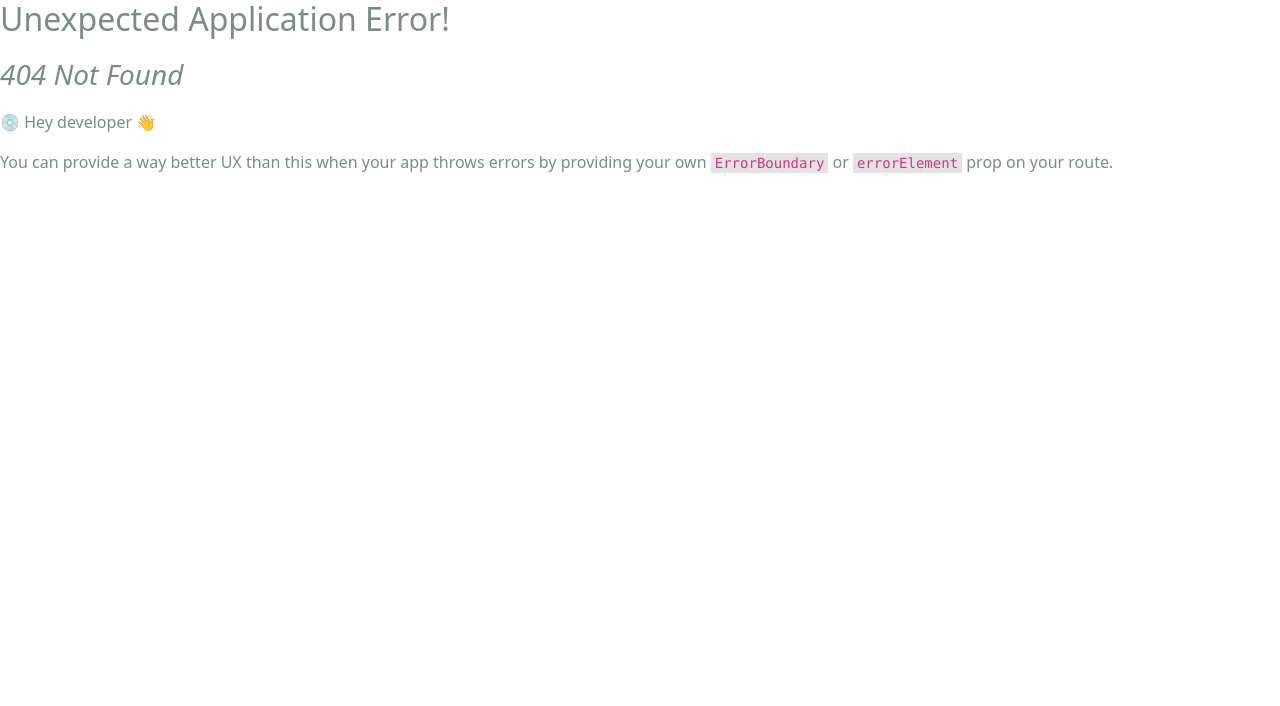
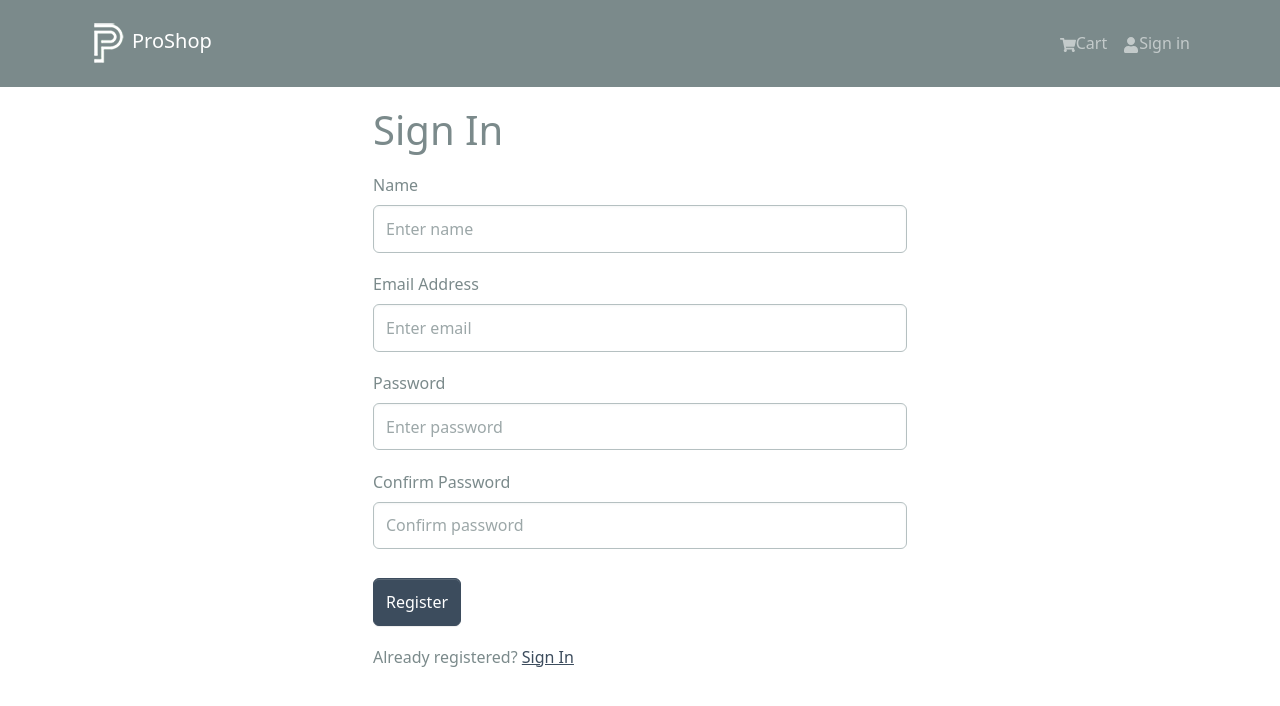
Before and after one commit to BLeech2003/Proshop-Course, a React (Create React App) app in the folder frontend/: page /register in a window 1280 px wide. Before the commit this address had no page. Shown: the top 706 px of the page. Built offline with nearby package versions, Linux system fonts and the light colour scheme.

Commit message:
Section 8, Frontend auth completed

```diff
--- a/frontend/package.json
+++ b/frontend/package.json
@@ -18,6 +18,7 @@
     "react-router-bootstrap": "^0.26.2",
     "react-router-dom": "^6.20.0",
     "react-scripts": "5.0.1",
+    "react-toastify": "^9.1.3",
     "web-vitals": "^2.1.4"
   },
   "scripts": {
--- a/frontend/src/App.js
+++ b/frontend/src/App.js
@@ -1,7 +1,10 @@
-import {Container} from "react-bootstrap";
+import { Container } from "react-bootstrap";
+import { Outlet } from "react-router-dom";
+import { ToastContainer } from "react-toastify";
+import "react-toastify/dist/ReactToastify.css";
 import Header from "./components/header";
 //import Footer from "./components/Footer";
-import { Outlet } from "react-router-dom";
+
 const App = () => {
   return (
     <>
@@ -11,9 +14,8 @@
     <Outlet/>
     </Container>
     </main>
-
+    <ToastContainer/>
     </>
   );
 };
-
-export default App
+export default App;
--- /dev/null
+++ b/frontend/src/components/FormContainer.jsx
@@ -0,0 +1,17 @@
+import React, { Children } from 'react';
+import {Container, Row, Col} from "react-bootstrap";
+
+const FormContainer = ({children}) => {
+  return (
+    <Container>
+        <Row className="justify-content-md-center">
+            <Col xs={12} md={6}>
+                {children}
+            </Col>
+
+        </Row>
+    </Container>
+  )
+}
+
+export default FormContainer
--- a/frontend/src/components/header.jsx
+++ b/frontend/src/components/header.jsx
@@ -1,13 +1,30 @@
 import React from "react";
-import { Badge,Navbar, Nav, Container } from "react-bootstrap";
+import { useNavigate } from "react-router-dom";
+import { Badge, Navbar, Nav, Container, NavDropdown } from "react-bootstrap";
 import { FaShoppingCart, FaUser } from "react-icons/fa";
 import logo from "../assets/logo.png";
 import { LinkContainer } from "react-router-bootstrap";
-import {useSelector} from "react-redux";
+import { useSelector, useDispatch } from "react-redux";
+import { useLogoutMutation } from "../slices/usersApiSlice";
+import {logout} from "../slices/authSlice";
 
 const Header = () => {
-  const {cartItems} = useSelector((state)=> state.cart);
-  console.log( "CaAERT"+cartItems);
+  const { cartItems } = useSelector((state) => state.cart);
+  const { userInfo } = useSelector((state) => state.auth);
+  const [logoutApiCall] = useLogoutMutation();
+  const logoutHandler = async()=>{
+   try{
+    await logoutApiCall().unwrap();
+    dispatch(logout());
+    navigate("/login");
+   }catch(err){
+    console.log(err);
+   }
+  };
+
+  const dispatch = useDispatch();
+  const navigate = useNavigate();
+
   return (
     <header>
       <Navbar bg="dark" variant="dark" expand="lg" collapseOnSelect>
@@ -26,21 +43,30 @@
                 <Nav.Link to="/cart">
                   <FaShoppingCart />
                   Cart
-                  {
-                    cartItems.length > 0 && (
-                      <Badge pill bg="success" style={{marginLeft:"5px"}}>
-                        {cartItems.reduce((a,c)=> a+c.qty,0)}
+                  {cartItems.length > 0 && (
+                    <Badge pill bg="success" style={{ marginLeft: "5px" }}>
+                      {cartItems.reduce((a, c) => a + c.qty, 0)}
                     </Badge>
-                    )
-                  }
+                  )}
                 </Nav.Link>
               </LinkContainer>
-              <LinkContainer to="/">
+              {userInfo ? (
+                <NavDropdown title={userInfo.name} id="username">
+                  <LinkContainer to="/profile">
+                    <NavDropdown.Item>Profile</NavDropdown.Item>
+                  </LinkContainer>
+                  <NavDropdown.Item onClick={logoutHandler}>
+                    Logout
+                  </NavDropdown.Item>
+                </NavDropdown>
+              ) : (
+                <LinkContainer to="/login">
                   <Nav.Link href="/login">
                     <FaUser />
                     Sign in
                   </Nav.Link>
                 </LinkContainer>
+              )}
             </Nav>
           </Navbar.Collapse>
         </Container>
--- a/frontend/src/index.js
+++ b/frontend/src/index.js
@@ -17,6 +17,8 @@
 import HomeScreen from "./screens/HomeScreen";
 import ProductScreen from "./screens/ProductScreen";
 import CartScreen from "./screens/CartScreen";
+import LoginScreen from "./screens/LoginScreen";
+import RegisterScreen from "./screens/RegisterScreen";
 
 const router = createBrowserRouter(
   createRoutesFromElements(
@@ -24,6 +26,9 @@
       <Route index={true} path="/" element={<HomeScreen />} />
       <Route path="/product/:id" element={<ProductScreen />} />
       <Route path="/cart" element={<CartScreen/>}/>
+      <Route path="/login" element={<LoginScreen/>}/>
+      <Route path="/register" element={<RegisterScreen/>}/>
+
     </Route>
   )
 );
--- /dev/null
+++ b/frontend/src/screens/LoginScreen.jsx
@@ -0,0 +1,84 @@
+import React, { useState, useEffect } from "react";
+import { Link, useLocation, useNavigate } from "react-router-dom";
+import { Form, Button, Row, Col } from "react-bootstrap";
+import { useDispatch, useSelector } from "react-redux";
+import FormContainer from "../components/FormContainer";
+import Loader from "../components/loader";
+import { useLoginMutation } from "../slices/usersApiSlice";
+import { setCredentials } from "../slices/authSlice";
+import { toast } from "react-toastify";
+
+const LoginScreen = () => {
+  const [email, setEmail] = useState("");
+  const [password, setPassword] = useState("");
+
+  const dispatch = useDispatch();
+  const navigate = useNavigate();
+
+  const [login, { isLoading }] = useLoginMutation();
+
+  const { userInfo } = useSelector((state) => state.auth);
+
+  const { search } = useLocation();
+  const sp = new URLSearchParams(search);
+  const redirect = sp.get("redirect") || "/";
+
+  useEffect(() => {
+    if (userInfo) {
+      navigate(redirect);
+    }
+  }, [userInfo, redirect, navigate]);
+
+  const submitHandler = async (e) => {
+    e.preventDefault();
+    try {
+      const res = await login({ email, password }).unwrap();
+      dispatch(setCredentials({ ...res, }));
+      navigate(redirect);
+    } catch (err) {
+      toast.error(err?.data?.message ||err.error);
+    }
+  };
+
+  return (
+    <FormContainer>
+      <h1>Sign In</h1>
+
+      <Form onSubmit={submitHandler}>
+        <Form.Group controlId="email" className="my-3">
+          <Form.Label> Email Address</Form.Label>
+          <Form.Control
+            type="email"
+            placeholder="Enter email"
+            value={email}
+            onChange={(e) => setEmail(e.target.value)}
+          ></Form.Control>
+        </Form.Group>
+
+        <Form.Group controlId="password" className="my-3">
+          <Form.Label> Password</Form.Label>
+          <Form.Control
+            type="password"
+            placeholder="Enter password"
+            value={password}
+            onChange={(e) => setPassword(e.target.value)}
+          ></Form.Control>
+        </Form.Group>
+
+        <Button type="submit" variant="primary" className="mt-2"
+        disabled={isLoading}>
+          Sign In
+        </Button>
+
+        {isLoading && <Loader/>}
+      </Form>
+      <Row className="py-3">
+        <Col>
+          New Customer? <Link to={redirect? `/register?redirect=${redirect}`:"/register"}>Register</Link>
+        </Col>
+      </Row>
+    </FormContainer>
+  );
+};
+
+export default LoginScreen;
--- /dev/null
+++ b/frontend/src/screens/RegisterScreen.jsx
@@ -0,0 +1,118 @@
+import React, { useState, useEffect } from "react";
+import { Link, useLocation, useNavigate } from "react-router-dom";
+import { Form, Button, Row, Col } from "react-bootstrap";
+import { useDispatch, useSelector } from "react-redux";
+import FormContainer from "../components/FormContainer";
+import Loader from "../components/loader";
+import { useRegisterMutation } from "../slices/usersApiSlice";
+import { setCredentials } from "../slices/authSlice";
+import { toast } from "react-toastify";
+
+const RegisterScreen = () => {
+  const [name, setName] = useState("");
+  const [email, setEmail] = useState("");
+  const [password, setPassword] = useState("");
+  const [confPassword, setConfPassword] = useState("");
+
+  const dispatch = useDispatch();
+  const navigate = useNavigate();
+
+  const [register, { isLoading }] = useRegisterMutation();
+
+  const { userInfo } = useSelector((state) => state.auth);
+
+  const { search } = useLocation();
+  const sp = new URLSearchParams(search);
+  const redirect = sp.get("redirect") || "/";
+
+  useEffect(() => {
+    if (userInfo) {
+      navigate(redirect);
+    }
+  }, [userInfo, redirect, navigate]);
+
+  const submitHandler = async (e) => {
+    e.preventDefault();
+    if (password !== confPassword) {
+      toast.error("Passwords dont match");
+      return;
+    } else {
+      try {
+        const res = await register({ name, email, password }).unwrap();
+        dispatch(setCredentials({ ...res }));
+        navigate(redirect);
+      } catch (err) {
+        toast.error(err?.data?.message || err.error);
+      }
+    }
+  };
+
+  return (
+    <FormContainer>
+      <h1>Sign In</h1>
+
+      <Form onSubmit={submitHandler}>
+        <Form.Group controlId="name" className="my-3">
+          <Form.Label> Name</Form.Label>
+          <Form.Control
+            type="text"
+            placeholder="Enter name"
+            value={name}
+            onChange={(e) => setName(e.target.value)}
+          ></Form.Control>
+        </Form.Group>
+
+        <Form.Group controlId="email" className="my-3">
+          <Form.Label> Email Address</Form.Label>
+          <Form.Control
+            type="email"
+            placeholder="Enter email"
+            value={email}
+            onChange={(e) => setEmail(e.target.value)}
+          ></Form.Control>
+        </Form.Group>
+
+        <Form.Group controlId="password" className="my-3">
+          <Form.Label> Password</Form.Label>
+          <Form.Control
+            type="password"
+            placeholder="Enter password"
+            value={password}
+            onChange={(e) => setPassword(e.target.value)}
+          ></Form.Control>
+        </Form.Group>
+
+        <Form.Group controlId="confPassword" className="my-3">
+          <Form.Label> Confirm Password</Form.Label>
+          <Form.Control
+            type="password"
+            placeholder="Confirm password"
+            value={confPassword}
+            onChange={(e) => setConfPassword(e.target.value)}
+          ></Form.Control>
+        </Form.Group>
+
+        <Button
+          type="submit"
+          variant="primary"
+          className="mt-2"
+          disabled={isLoading}
+        >
+          Register
+        </Button>
+
+        {isLoading && <Loader />}
+      </Form>
+      <Row className="py-3">
+        <Col>
+          Already registered?{" "}
+          <Link to={redirect ? `/login?redirect=${redirect}` : "/login"}>
+            Sign In
+          </Link>
+        </Col>
+      </Row>
+    </FormContainer>
+  );
+};
+
+export default RegisterScreen;
--- /dev/null
+++ b/frontend/src/slices/authSlice.js
@@ -0,0 +1,25 @@
+import { createSlice } from "@reduxjs/toolkit";
+
+const initialState = {
+  userInfo: localStorage.getItem("userInfo")
+    ? JSON.parse(localStorage.getItem("userInfo"))
+    : null,
+};
+
+const authSlice = createSlice({
+  name: "auth",
+  initialState,
+  reducers: {
+    setCredentials: (state, action) => {
+      state.userInfo = action.payload;
+      localStorage.setItem("userInfo", JSON.stringify(action.payload));
+    },
+    logout:(state,action)=>{
+      state.userInfo=null;
+      localStorage.removeItem("userInfo");
+    },
+  },
+});
+
+export const { setCredentials, logout } = authSlice.actions;
+export default authSlice.reducer;
--- /dev/null
+++ b/frontend/src/slices/usersApiSlice.js
@@ -0,0 +1,30 @@
+import { USERS_URL } from "../constants";
+import { apiSlice } from "./apiSlice";
+
+export const usersApiSlice = apiSlice.injectEndpoints({
+  endpoints: (builder) => ({
+    login: builder.mutation({
+      query: (data) => ({
+        url: `${USERS_URL}/login`,
+        method: "POST",
+        body: data,
+      }),
+      keepUnusedDataFor: 5,
+    }),
+    register: builder.mutation({
+      query: (data) => ({
+        url: USERS_URL,
+        method: "POST",
+        body: data,
+      }),
+    }),
+    logout: builder.mutation({
+      query:()=>({
+        url: `${USERS_URL}/logout`,
+        method:"POST",
+      }),
+    })
+  }),
+});
+
+export const { useLoginMutation,useLogoutMutation, useRegisterMutation } = usersApiSlice;
--- a/frontend/src/store.js
+++ b/frontend/src/store.js
@@ -1,13 +1,13 @@
 import { configureStore } from "@reduxjs/toolkit";
 import { apiSlice } from "./slices/apiSlice";
 import  cartSliceReducer  from "./slices/cartSlice";
-//import authReducer from './slices/authSlice';
+import authSliceReducer from './slices/authSlice';
 
 const store = configureStore({
   reducer: {
     [apiSlice.reducerPath]: apiSlice.reducer,
     cart: cartSliceReducer,
-    //  auth: authReducer,
+      auth: authSliceReducer,
   },
   middleware: (getDefaultMiddleware) =>
     getDefaultMiddleware().concat(apiSlice.middleware),
```
Also changed, not shown: 2 other files (tests, documents, lock files or other folders). Lines whose indentation alone changed are shown as unchanged.
